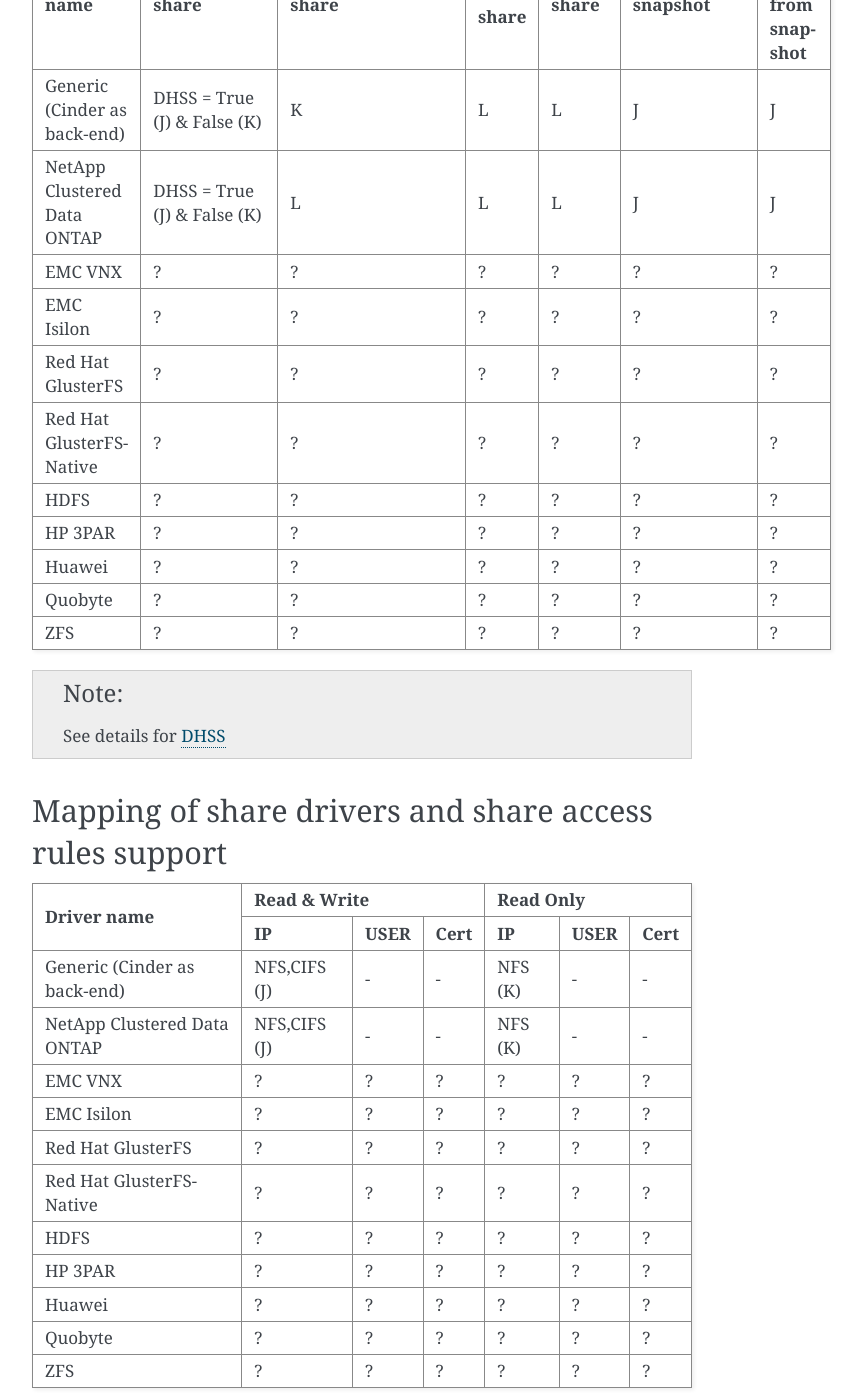
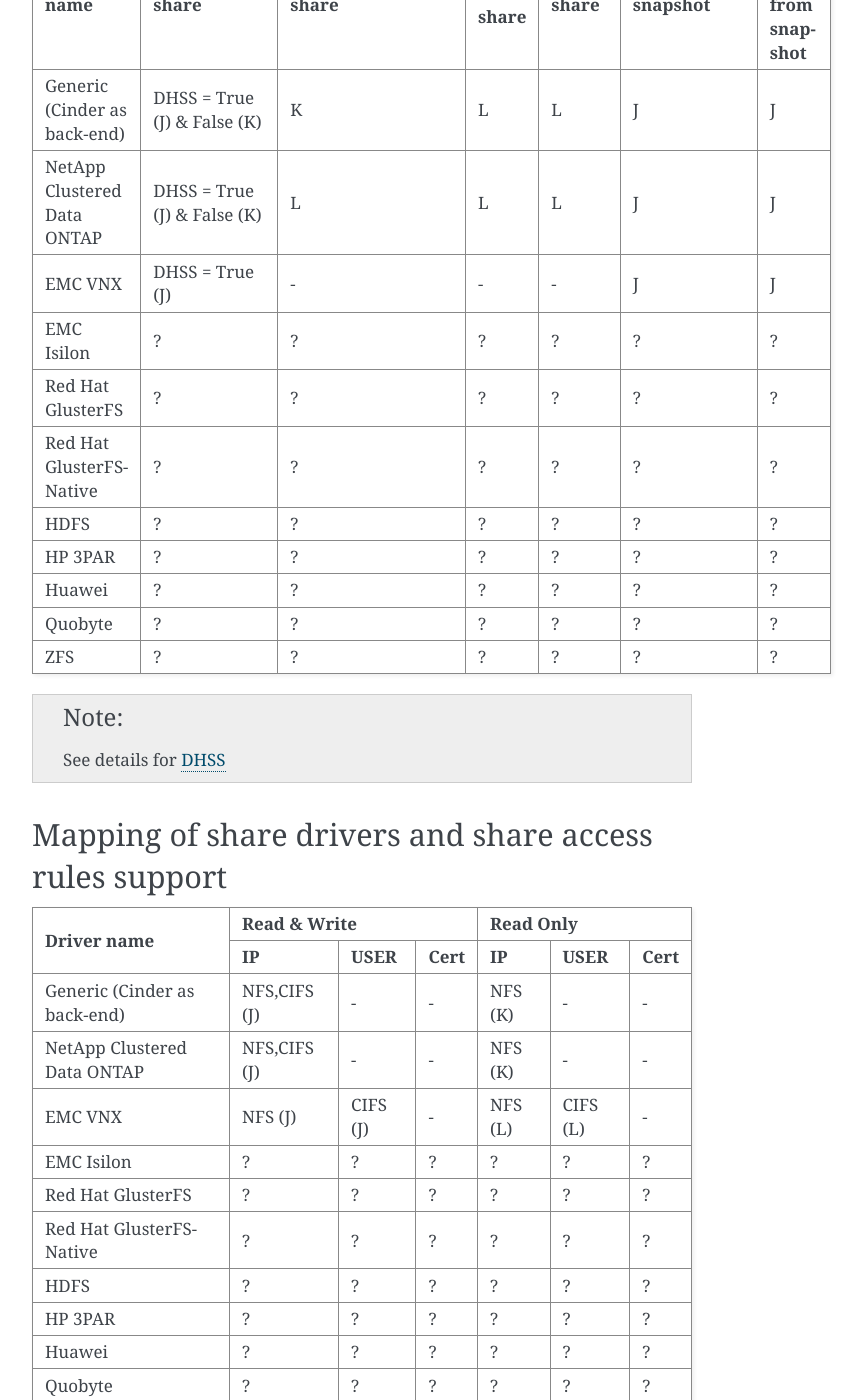
Before and after one commit to openstack/manila, a Sphinx documentation site: the page built from doc/source/devref/share_back_ends_feature_support_mapping.rst, in a window 1280 px wide and 1400 px high, scrolled down 550 px. Shown: the whole window, without its empty margins (388-1251 px from the left). Built offline with Sphinx 7.4.7, drawn with Linux system fonts in a browser that asks for light colours; formulas are drawn with MathJax 3; pages that are not in the unit, such as notebooks, are missing from menus; the version number is read from the project's files by our own code.

Commit message:
EMC VNX Manila Driver Feature Support
Update EMC VNX Manila driver feature support mapping

Change-Id: I3458414b2bbce7e532fd49dfbae3924b55f72320

```diff
--- a/doc/source/devref/share_back_ends_feature_support_mapping.rst
+++ b/doc/source/devref/share_back_ends_feature_support_mapping.rst
@@ -38,7 +38,7 @@
 +----------------------------------------+-----------------------------+-----------------------+--------------+--------------+------------------------+----------------------------+
 |       NetApp Clustered Data ONTAP      | DHSS = True (J) & False (K) |           L           |       L      |       L      |            J           |              J             |
 +----------------------------------------+-----------------------------+-----------------------+--------------+--------------+------------------------+----------------------------+
-|                 EMC VNX                |               ?             |           ?           |       ?      |       ?      |            ?           |              ?             |
+|                 EMC VNX                |        DHSS = True (J)      |          \-           |      \-      |       \-     |            J           |              J             |
 +----------------------------------------+-----------------------------+-----------------------+--------------+--------------+------------------------+----------------------------+
 |               EMC Isilon               |               ?             |           ?           |       ?      |       ?      |            ?           |              ?             |
 +----------------------------------------+-----------------------------+-----------------------+--------------+--------------+------------------------+----------------------------+
@@ -73,7 +73,7 @@
 +----------------------------------------+--------------+------------+------------+--------------+------------+------------+
 |       NetApp Clustered Data ONTAP      | NFS,CIFS (J) |     \-     |     \-     |    NFS (K)   |     \-     |     \-     |
 +----------------------------------------+--------------+------------+------------+--------------+------------+------------+
-|                 EMC VNX                |       ?      |      ?     |      ?     |       ?      |      ?     |      ?     |
+|                 EMC VNX                |    NFS (J)   |  CIFS (J)  |     \-     |    NFS (L)   |  CIFS (L)  |     \-     |
 +----------------------------------------+--------------+------------+------------+--------------+------------+------------+
 |               EMC Isilon               |       ?      |      ?     |      ?     |       ?      |      ?     |      ?     |
 +----------------------------------------+--------------+------------+------------+--------------+------------+------------+
@@ -102,7 +102,7 @@
 +----------------------------------------+------------------+-----------------+------------------+
 |       NetApp Clustered Data ONTAP      |         J        |         J       |         J        |
 +----------------------------------------+------------------+-----------------+------------------+
-|                 EMC VNX                |         ?        |         ?       |         ?        |
+|                 EMC VNX                |         J        |         \-      |         \-       |
 +----------------------------------------+------------------+-----------------+------------------+
 |               EMC Isilon               |         ?        |         ?       |         ?        |
 +----------------------------------------+------------------+-----------------+------------------+
```
